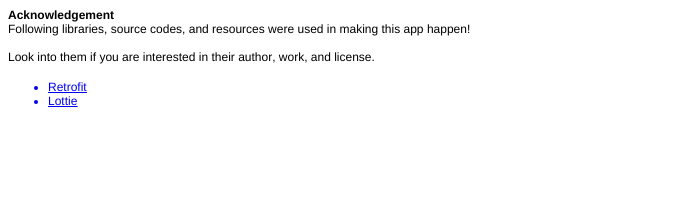
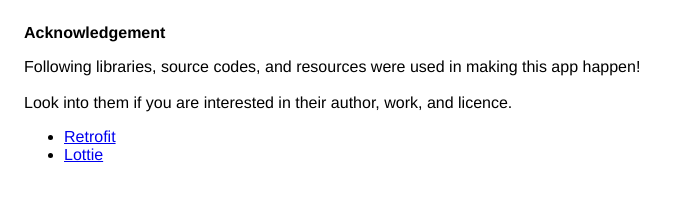
Before and after one commit to Kiarasht/Kiarasht.github.io, a plain HTML site: page appcenter_downloader_acknowledgement.html in a window 1280 px wide. Shown: the whole page, without its empty margins (0-694 px from the left). Drawn offline with Linux system fonts and the light colour scheme.

Commit message:
Update appcenter_downloader_acknowledgement.html

```diff
--- a/appcenter_downloader_acknowledgement.html
+++ b/appcenter_downloader_acknowledgement.html
@@ -1,29 +1,23 @@
-<!DOCTYPE html PUBLIC "-//W3C//DTD HTML 4.01//EN" "http://www.w3.org/TR/html4/strict.dtd">
+<!DOCTYPE html>
 <html>
 <head>
-  <meta http-equiv="Content-Type" content="text/html; charset=utf-8">
-  <meta http-equiv="Content-Style-Type" content="text/css">
-  <title>Privacy Policy</title>
-  <meta name="Generator" content="Cocoa HTML Writer">
-  <meta name="CocoaVersion" content="2113.5">
-  <style type="text/css">
-    p.p1 {margin: 0.0px 0.0px 0.0px 0.0px; font: 12.0px 'Helvetica Neue'; color: #000000; -webkit-text-stroke: #000000}
-    p.p2 {margin: 0.0px 0.0px 12.0px 0.0px; font: 12.0px 'Helvetica Neue'; color: #000000; -webkit-text-stroke: #000000}
-    li.li3 {margin: 0.0px 0.0px 0.0px 0.0px; font: 12.0px 'Helvetica Neue'; color: #0000e9; -webkit-text-stroke: #0000e9}
-    span.s1 {font-kerning: none}
-    span.s2 {-webkit-text-stroke: 0px #000000}
-    span.s3 {text-decoration: underline ; font-kerning: none}
-    ul.ul1 {list-style-type: disc}
-  </style>
+    <meta charset='utf-8'>
+    <meta name='viewport' content='width=device-width'>
+    <title>Privacy Policy</title>
+    <style> body { font-family: 'Helvetica Neue', Helvetica, Arial, sans-serif; padding:1em; }
+    </style>
 </head>
 <body>
-<p class="p1"><span class="s1"><b>Acknowledgement</b></span></p>
-<p class="p2"><span class="s1">Following libraries, source codes, and resources were used in making this app happen! <br>
-<br>
-Look into them if you are interested in their author, work, and license.<span class="Apple-converted-space"> </span></span></p>
-<ul class="ul1">
-  <li class="li3"><span class="s2"><a href="https://github.com/square/retrofit"><span class="s3">Retrofit</span></a></span></li>
-  <li class="li3"><span class="s2"><a href="https://github.com/airbnb/lottie-android"><span class="s3">Lottie</span></a></span></li>
+<strong>Acknowledgement</strong>
+
+<p>
+    Following libraries, source codes, and resources were used in making this app happen!
+    <br><br>Look into them if you are interested in their author, work, and licence.
+</p>
+
+<ul>
+    <li><a href="https://github.com/square/retrofit" target="_blank">Retrofit</a></li>
+    <li><a href="https://github.com/airbnb/lottie-android" target="_blank">Lottie</a></li>
 </ul>
 </body>
 </html>
```
